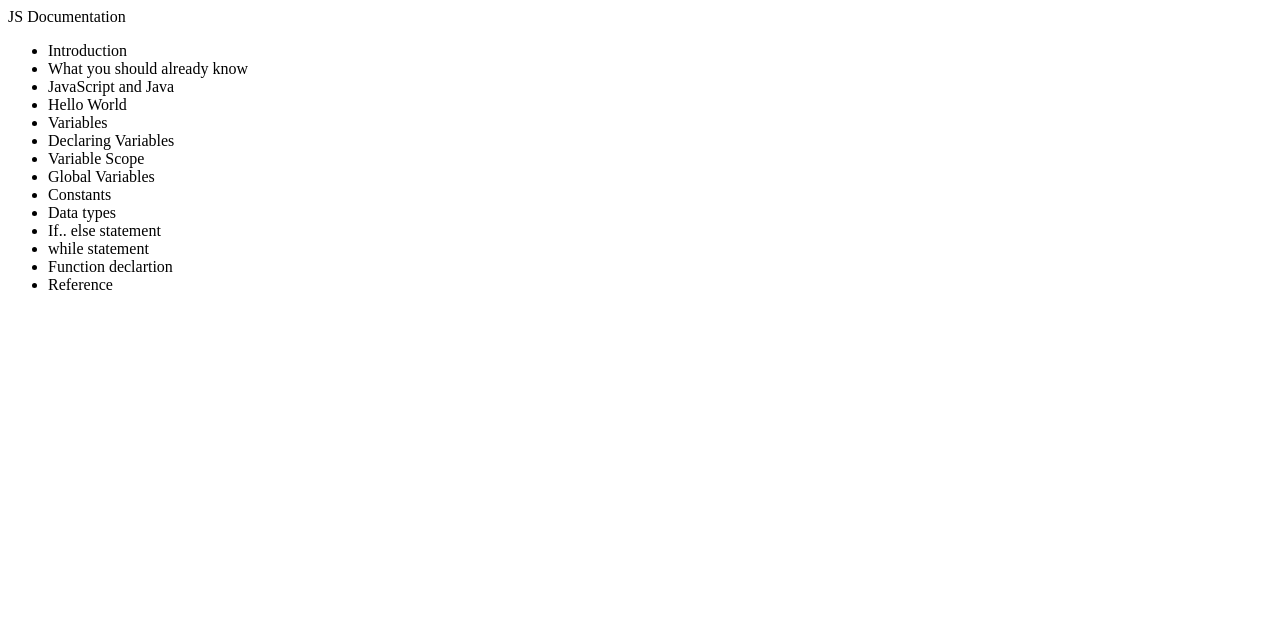
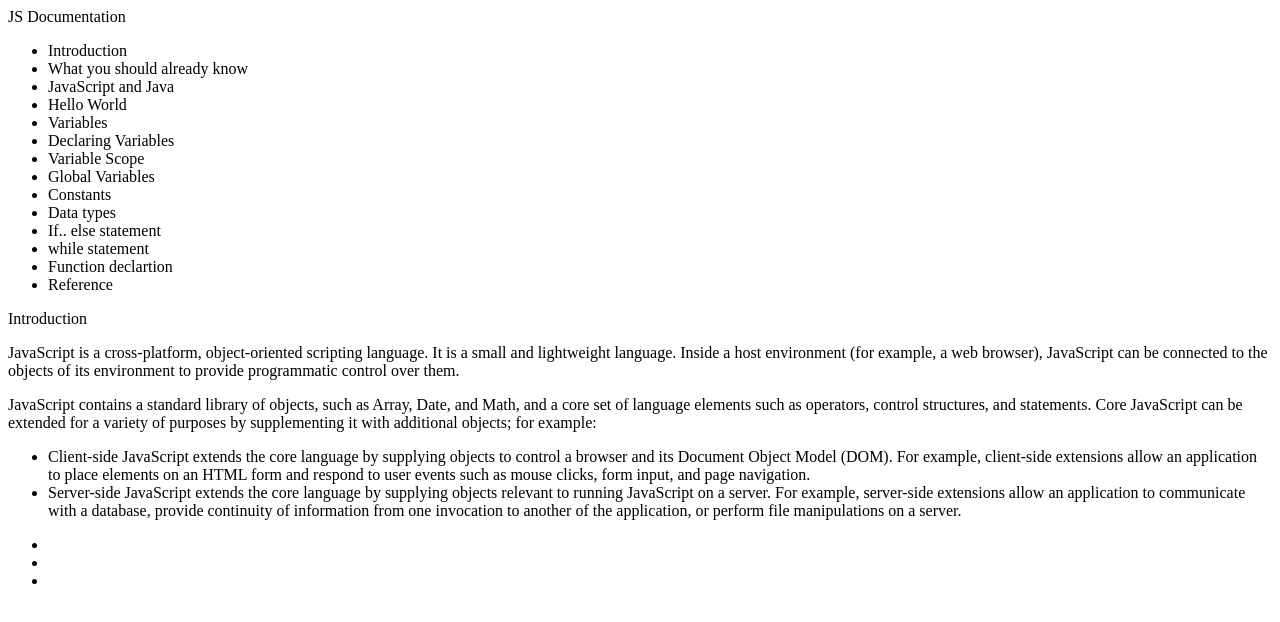
Before and after one commit to Muhammadayyazmairaj/JS-documentation, a plain HTML site: page index.html in a window 1280 px wide. Drawn offline with Linux system fonts and the light colour scheme.

Commit message:
add sections

```diff
--- a/index.html
+++ b/index.html
@@ -29,7 +29,65 @@
         </ul>
     </nav>
     <main id="main-doc">
+        <section id="introduction" class="main-section"></section>
+        <section id="heading-1" class="main-section">
+            <header>
+                Introduction
+            </header>
+            <div id="article">
+                <div class="paragraph">
+                    <p>JavaScript is a cross-platform, object-oriented scripting language. It is a small and lightweight
+                        language. Inside a host environment (for example, a web browser), JavaScript can be connected to
+                        the objects of its environment to provide programmatic control over them. </p>
+                    <p>JavaScript contains a standard library of objects, such as Array, Date, and Math, and a core set
+                        of language elements such as operators, control structures, and statements. Core JavaScript can
+                        be extended for a variety of purposes by supplementing it with additional objects; for example:
+                    </p>
+                </div>
+                <div class="portion">
+                    <ul>
+                        <li>Client-side JavaScript extends the core language by supplying objects to control a browser
+                            and its Document Object Model (DOM). For example, client-side extensions allow an
+                            application to place elements on an HTML form and respond to user events such as mouse
+                            clicks, form input, and page navigation.
+                        </li>
+                        <li>Server-side JavaScript extends the core language by supplying objects relevant to running
+                            JavaScript on a server. For example, server-side extensions allow an application to
+                            communicate with a database, provide continuity of information from one invocation to
+                            another of the application, or perform file manipulations on a server.
+                        </li>
+                    </ul>
+                </div>
+            </div>
+        </section>
+        <section id="heading-2" class="main-section">
+            <div class="article">
+                <div class="paragraph">
+                    <p>
 
+                    </p>
+                </div>
+                <div>
+                    <ul>
+                        <li></li>
+                        <li></li>
+                        <li></li>
+                    </ul>
+                </div>
+
+            </div>
+        </section>
+        <section id="heading-3" class="main-section"></section>
+        <section id="heading-4" class="main-section"></section>
+        <section id="heading-5" class="main-section"></section>
+        <section id="heading-6" class="main-section"></section>
+        <section id="heading-7" class="main-section"></section>
+        <section id="heading-8" class="main-section"></section>
+        <section id="heading-9" class="main-section"></section>
+        <section id="heading-10" class="main-section"></section>
+        <section id="heading-11" class="main-section"></section>
+        <section id="heading-12" class="main-section"></section>
+        <section id="heading-13" class="main-section"></section>
     </main>
 </body>
 
```
Also changed, not shown: 1 other file.
